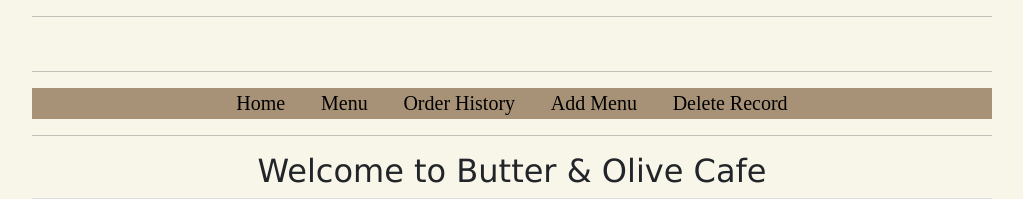
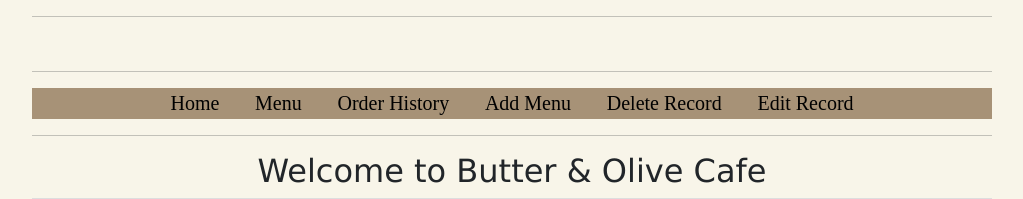
Before and after one commit to Kaiser17-kz/BIT212-Website, a PHP site: page / in a window 1280 px wide. Shown: the part 148-347 px from the top of the page, without its empty margins (128-1151 px from the left). Run offline with PHP 8.4, Linux system fonts and the light colour scheme.

Commit message:
edit record

```diff
--- a/addMenu.html
+++ b/addMenu.html
@@ -25,6 +25,7 @@
 		<a href="orderHistory.php">Order History</a>
 		<a href="addMenu.html">Add Menu</a>
         <a href="deleteMenu.php">Delete Record</a>
+		<a href="editMenu.php">Edit Record</a>
 	</div>
     <hr>
 
--- a/deleteMenu.php
+++ b/deleteMenu.php
@@ -25,6 +25,7 @@
 		<a href="orderHistory.php">Order History</a>
 		<a href="addMenu.html">Add Menu</a>
 		<a href="deleteMenu.php">Delete Record</a>
+        <a href="editMenu.php">Edit Record</a>
 	</div>
     <hr>
     <br>
--- a/index.php
+++ b/index.php
@@ -32,6 +32,7 @@
 		<a href="orderHistory.php">Order History</a>
 		<a href="addMenu.html">Add Menu</a>
 		<a href="deleteMenu.php">Delete Record</a>
+		<a href="editMenu.php">Edit Record</a>
 	</div>
 	<hr>
 	<div id="mainContent">
```
